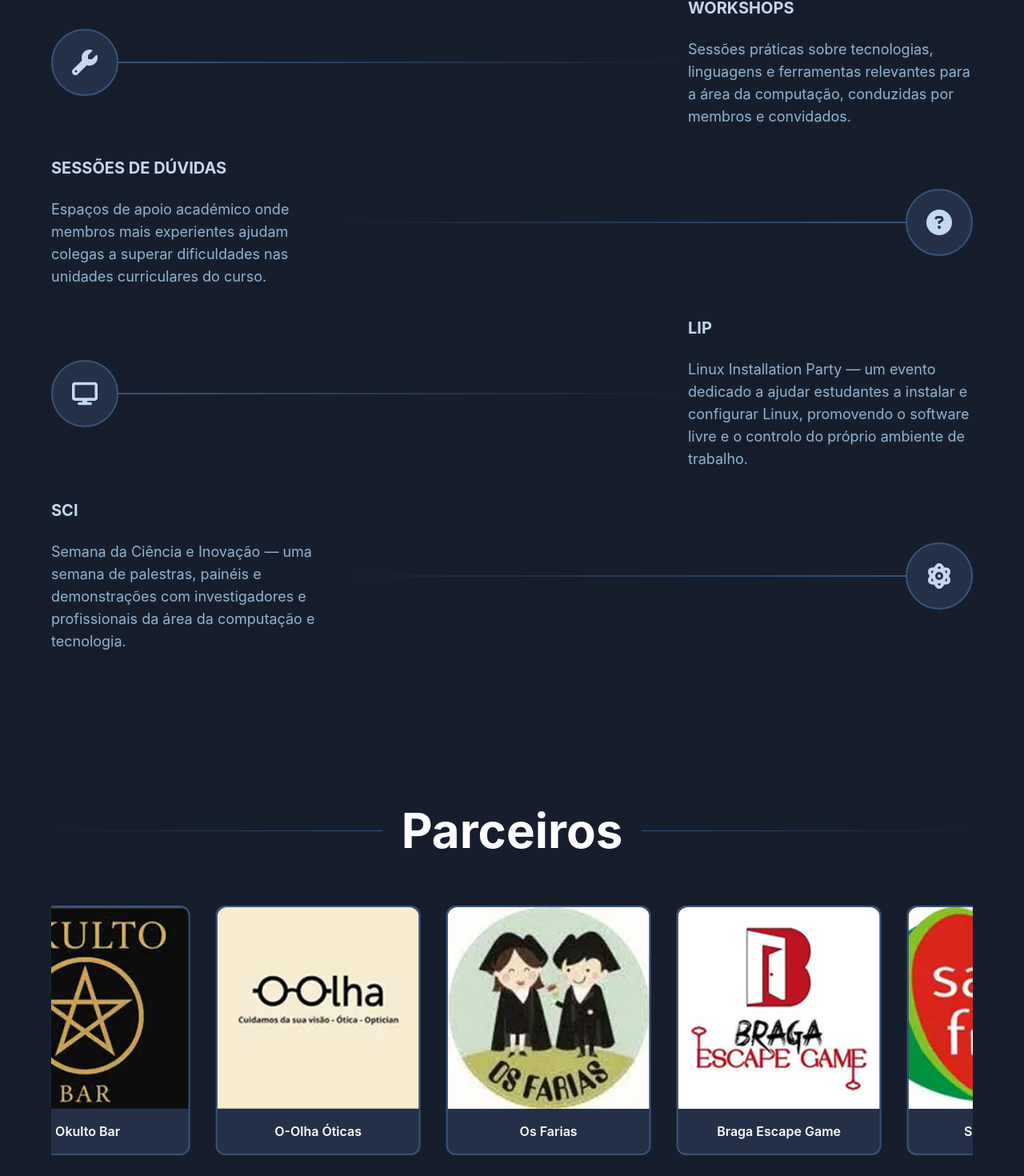
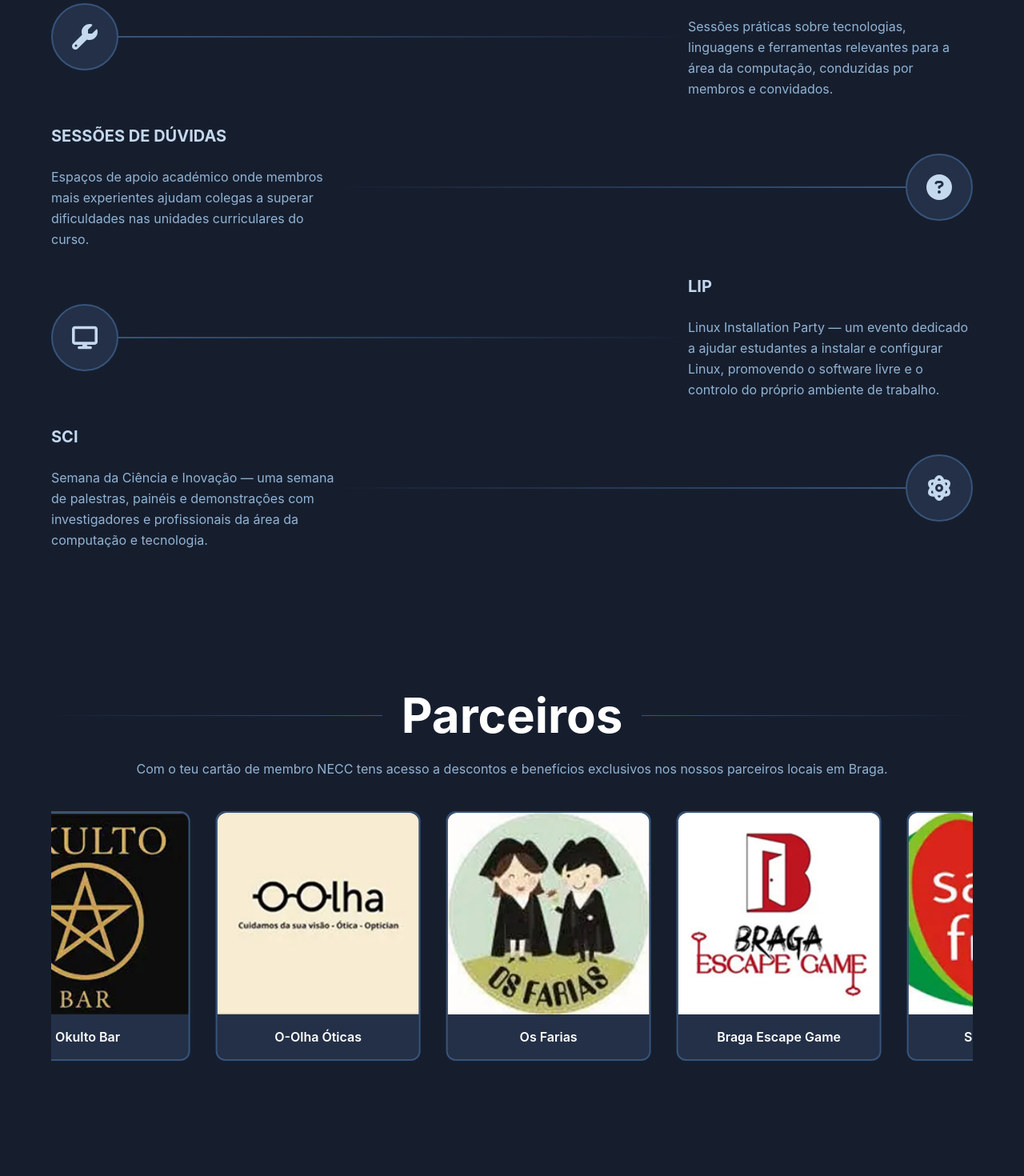
Before and after one commit to NECC/Website2.0, a Next.js app: page / in a window 1280 px wide. Shown: the part 1946-3416 px from the top of the page at 80% size. Built offline with nearby package versions, Linux system fonts and the light colour scheme.

Commit message:
até amanhã

```diff
--- a/app/components/motion.tsx
+++ b/app/components/motion.tsx
@@ -15,7 +15,7 @@ type RevealProps = {
 function config({ delay = 0, x = 0, y = 32, onLoad }: RevealProps) {
   const base = {
     initial: { opacity: 0, x, y },
-    transition: { duration: 1, delay, ease: [0.22, 1, 0.36, 1] as const },
+    transition: { duration: 0.7, delay, ease: [0.22, 1, 0.36, 1] as const },
   };
   const target = { opacity: 1, x: 0, y: 0 };
 
@@ -24,7 +24,7 @@ function config({ delay = 0, x = 0, y = 32, onLoad }: RevealProps) {
     : {
         ...base,
         whileInView: target,
-        viewport: { once: true, margin: "-200px" },
+        viewport: { once: true, margin: "-100px" },
       };
 }
 
@@ -44,23 +44,6 @@ export function MotionLi(props: RevealProps) {
   );
 }
 
-export function HoverLift({
-  children,
-  className,
-}: {
-  children: ReactNode;
-  className?: string;
-}) {
-  return (
-    <motion.div
-      whileHover={{ y: -8, scale: 1.03 }}
-      transition={{ type: "spring", stiffness: 300, damping: 18 }}
-      className={className}
-    >
-      {children}
-    </motion.div>
-  );
-}
 
 export function MotionProvider({ children }: { children: ReactNode }) {
   return <MotionConfig reducedMotion="user">{children}</MotionConfig>;
--- a/app/page.tsx
+++ b/app/page.tsx
@@ -5,16 +5,10 @@ import { Info, Partner } from "@/types";
 import Marquee from "react-fast-marquee";
 import { MdOutlineKeyboardArrowDown } from "react-icons/md";
 import { FaArrowRight } from "react-icons/fa";
-import {
-  HoverLift,
-  MotionLi,
-  Reveal,
-  MotionProvider,
-} from "./components/motion";
+import { MotionLi, Reveal, MotionProvider } from "./components/motion";
 
 function PartnerCard({ partner }: { partner: Partner }) {
   return (
-    <HoverLift>
     <div className="flex flex-col items-center rounded-xl border-2 border-solid border-[#38547A] bg-[#233047]">
       <Image
         width={256}
@@ -23,11 +17,11 @@ function PartnerCard({ partner }: { partner: Partner }) {
         alt={"Logo de " + partner.name}
         className="rounded-t-xl object-cover object-center"
       />
+
       <p className="p-4 text-center font-semibold text-white">
         {partner.name}
       </p>
     </div>
-    </HoverLift>
   );
 }
 
@@ -45,6 +39,7 @@ const aboutUsListItem = (info: Info, pos: number) => {
 
       <div className="flex shrink-0 flex-col items-center gap-4 self-stretch">
         <div className="size-3 shrink-0 rounded-full bg-[#38547A] transition-colors duration-300 group-hover:bg-[#3B9EFF]" />
+
         <div className="w-0.5 flex-1 bg-linear-to-b from-[#38547A] to-transparent" />
       </div>
 
@@ -71,20 +66,22 @@ const eventListItem = (info: Info, pos: number) => {
       key={pos}
       x={pos % 2 === 0 ? -60 : 60}
       y={0}
-      className="group flex items-center py-2 even:flex-row-reverse lg:py-4"
+      className="group flex items-center py-6 even:flex-row-reverse lg:py-4"
     >
       <div className="flex items-center rounded-full border-2 border-[#38547A] bg-[#233047] p-5 transition-colors duration-300 group-hover:border-white lg:p-6">
         <info.icon className="text-[#C4D8EE] transition-colors duration-300 group-hover:text-white lg:size-8" />
       </div>
 
-      <div className="h-0.5 w-full bg-linear-to-l from-[#38547A] to-transparent group-odd:bg-linear-to-r" />
+      <div className="h-0.5 w-1/2 bg-linear-to-l from-[#38547A] to-transparent group-odd:bg-linear-to-r sm:w-full" />
 
-      <div className="flex w-3/4 flex-col gap-2 sm:w-1/2">
+      <div className="flex w-full flex-col gap-2 sm:w-1/2">
         <h2 className="text-base font-bold uppercase text-[#C4D8EE] transition-colors duration-300 group-hover:text-white lg:mb-4 lg:text-xl">
           {info.name}
         </h2>
 
-        <p className="text-xs text-[#92B4D4] lg:text-lg">{info.description}</p>
+        <p className="text-sm leading-relaxed text-[#92B4D4] lg:text-base">
+          {info.description}
+        </p>
       </div>
     </MotionLi>
   );
@@ -96,7 +93,7 @@ export default function Home() {
 
   return (
     <MotionProvider>
-      <div className="bg-[#161E2E] overflow-x-clip">
+      <div className="overflow-x-clip bg-[#161E2E]">
         {/* Hero */}
         <section className="relative h-screen w-full overflow-hidden">
           <Image
@@ -137,6 +134,7 @@ export default function Home() {
               <span className="text-sm uppercase leading-relaxed text-white opacity-50">
                 Desliza para ver mais
               </span>
+
               <MdOutlineKeyboardArrowDown className="animate-bounce text-3xl text-white opacity-50" />
             </Reveal>
           </div>
@@ -149,14 +147,12 @@ export default function Home() {
               Sobre nós
             </h1>
 
-            <p className="mb-8 mt-4 text-center text-sm text-[#92B4D4] sm:mb-0 lg:text-left lg:text-base">
+            <p className="mt-4 text-center text-sm text-[#92B4D4] sm:text-base lg:text-left">
               Tudo que precisas de saber sobre o NECC.
             </p>
           </Reveal>
 
-          <ol className="m-0 grid w-full list-none gap-1 p-0 text-[#92B4D4]">
-            {aboutUsElements}
-          </ol>
+          <ol>{aboutUsElements}</ol>
         </section>
 
         {/* Eventos */}
@@ -171,12 +167,12 @@ export default function Home() {
             <div className="h-px flex-1 bg-linear-to-l from-transparent to-[#38547A]" />
           </Reveal>
 
-          <ul className="m-0 grid list-inside gap-1 py-4">{eventsElements}</ul>
+          <ul>{eventsElements}</ul>
         </section>
 
         {/* Parceiros */}
         <section className="mx-auto w-full max-w-400 px-6 py-12 sm:px-10 sm:py-16 lg:px-16 lg:py-20">
-          <Reveal className="mb-12 flex items-center gap-6 sm:mb-16">
+          <Reveal className="flex items-center gap-6">
             <div className="h-px flex-1 bg-linear-to-r from-transparent to-[#38547A]" />
 
             <h1 className="text-center text-3xl font-bold text-white lg:text-6xl">
@@ -185,6 +181,11 @@ export default function Home() {
 
             <div className="h-px flex-1 bg-linear-to-l from-transparent to-[#38547A]" />
           </Reveal>
+
+          <p className="pt-6 pb-10 text-center text-sm leading-relaxed text-[#92B4D4] lg:text-base">
+            Com o teu cartão de membro NECC tens acesso a descontos e benefícios
+            exclusivos nos nossos parceiros locais em Braga.
+          </p>
 
           <Marquee speed={60} gradient={false} pauseOnHover>
             {partnerData.map((partner) => (
@@ -199,7 +200,7 @@ export default function Home() {
         <section className="mx-auto grid w-full max-w-400 grid-cols-1 gap-4 px-6 py-12 text-[#92B4D4] sm:px-10 sm:py-16 lg:grid-cols-2 lg:gap-6 lg:px-16 lg:py-20">
           {/* Merchandising — apenas desktop */}
           <Reveal className="hidden lg:col-span-2 lg:block">
-            <div className="group relative flex flex-col justify-between overflow-hidden rounded-2xl border border-white/10 bg-linear-to-br from-[#1A2640] to-[#111827] p-5 hover:border-[#3B9EFF]/50 hover:bg-linear-to-br hover:from-[#1A2640]/90 hover:to-[#111827]/90 sm:p-8 lg:flex-row lg:items-center lg:p-6">
+            <div className="group relative flex flex-col justify-between overflow-hidden rounded-2xl border border-white/10 bg-linear-to-br from-[#1A2640] to-[#111827] p-5 transition-colors hover:border-[#3B9EFF]/50 hover:from-[#1A2640]/90 hover:to-[#111827]/90 sm:p-8 lg:flex-row lg:items-center lg:p-6">
               <div className="relative z-10 flex max-w-2xl flex-col items-start gap-4">
                 <h2 className="text-2xl font-bold text-white sm:text-3xl lg:text-5xl">
                   Merchandising
@@ -226,7 +227,7 @@ export default function Home() {
                   alt="Estudante a vestir uma t-shirt do NECC"
                   width={196}
                   height={256}
-                  className="absolute left-4 top-8 z-20 w-36 rounded-lg border border-white/10 object-cover shadow-xl transition-transform duration-300 group-hover:-rotate-3"
+                  className="absolute top-8 left-4 z-20 w-36 rounded-lg border border-white/10 object-cover shadow-xl transition-transform duration-300 group-hover:-rotate-3"
                 />
 
                 <Image
@@ -234,7 +235,7 @@ export default function Home() {
                   alt="T-shirt do NECC"
                   width={196}
                   height={256}
-                  className="absolute left-36 top-0 z-10 w-36 rounded-lg border border-white/10 object-cover shadow-xl transition-transform duration-300 group-hover:rotate-3"
+                  className="absolute top-0 left-36 z-10 w-36 rounded-lg border border-white/10 object-cover shadow-xl transition-transform duration-300 group-hover:rotate-3"
                 />
               </div>
             </div>
```
Lines whose indentation alone changed are shown as unchanged.
